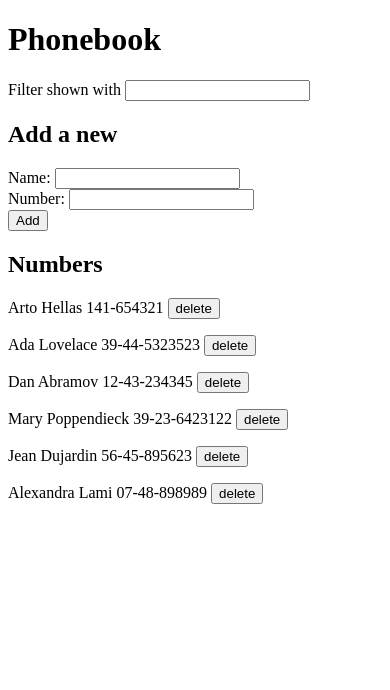
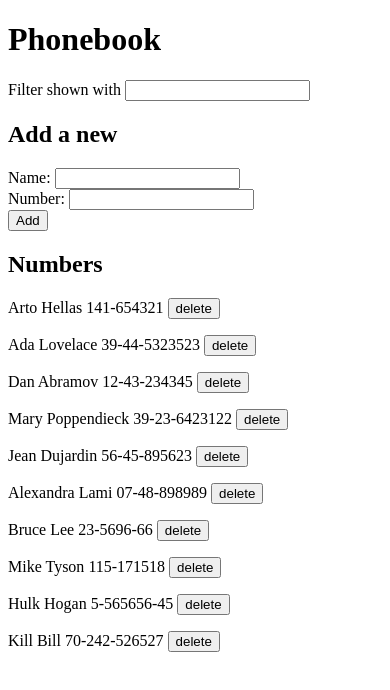
Before and after one commit to ToYzY9/part2, a React (Vite) app in the folder phonebook/: page / in a window 390 px wide. Shown: the top 690 px of the page. Built offline with nearby package versions, Linux system fonts and the light colour scheme; data requests are answered from the project's data file.

Commit message:
phonebook, étape 11 - Terminer

```diff
--- a/phonebook/db.json
+++ b/phonebook/db.json
@@ -29,6 +29,51 @@
       "id": "90b3",
       "name": "Alexandra Lami",
       "number": "07-48-898989"
+    },
+    {
+      "id": "a050",
+      "name": "Bruce Lee",
+      "number": "23-5696-66"
+    },
+    {
+      "id": "3e6e",
+      "name": "Mike Tyson",
+      "number": "115-171518"
+    },
+    {
+      "id": "9e6d",
+      "name": "Hulk Hogan",
+      "number": "5-565656-45"
+    },
+    {
+      "id": "25c3",
+      "name": "Kill Bill",
+      "number": "70-242-526527"
+    },
+    {
+      "id": "cdd0",
+      "name": "Kill Bill",
+      "number": "7"
+    },
+    {
+      "id": "112c",
+      "name": "Bruce Lee",
+      "number": "23-5696-66"
+    },
+    {
+      "id": "d45a",
+      "name": "Mike Tyson",
+      "number": "115-171518"
+    },
+    {
+      "id": "ba42",
+      "name": "Hulk Hogan",
+      "number": "5-565656-45"
+    },
+    {
+      "id": "5fe4",
+      "name": "Kill Bill",
+      "number": "70-242-526527"
     }
   ]
 }
--- a/phonebook/src/App.jsx
+++ b/phonebook/src/App.jsx
@@ -56,11 +56,30 @@ const PersonForm = ({
     );
 };
 
+const Notification = ({ message }) => {
+    const successStyle = {
+        color: "green",
+        background: "lightgrey",
+        fontSize: 20,
+        borderStyle: "solid",
+        borderRadius: 5,
+        padding: 10,
+        marginBottom: 10,
+    };
+
+    if (message === null) {
+        return null;
+    }
+
+    return <div style={message !== null ? successStyle : ""}>{message}</div>;
+};
+
 const App = () => {
     const [persons, setPersons] = useState([]);
     const [newName, setNewName] = useState("");
     const [newNumber, setNewNumber] = useState("");
     const [search, setSearch] = useState("");
+    const [errorMessage, setErrorMessage] = useState("");
 
     useEffect(() => {
         phonebookService.getAll().then((initialPersons) => {
@@ -85,7 +104,6 @@ const App = () => {
 
     const addName = (event) => {
         event.preventDefault();
-
         const newPerson = {
             name: newName,
             number: newNumber,
@@ -95,6 +113,10 @@ const App = () => {
             phonebookService.create(newPerson).then((returnedPerson) => {
                 setPersons(uniquePersons.concat(returnedPerson));
                 setNewName(""), setNewNumber("");
+                setErrorMessage(`Added ${newPerson.name}`);
+                setTimeout(() => {
+                    setErrorMessage(null);
+                }, 5000);
             });
 
             uniquePersons.map((person) => {
@@ -117,7 +139,13 @@ const App = () => {
                                     uniquePersons.concat(returnedPerson)
                                 );
                                 setNewName(""), setNewNumber("");
-                                window.location.reload();
+                                setErrorMessage(
+                                    `Successful ${newPerson.number} update`
+                                );
+                                setTimeout(() => {
+                                    setErrorMessage(null);
+                                    window.location.reload();
+                                }, 5000);
                             });
                     }
                 }
@@ -148,6 +176,7 @@ const App = () => {
     return (
         <div>
             <h1>Phonebook</h1>
+            {errorMessage ? <Notification message={errorMessage} /> : ""}
             <Filter search={search} handleSearch={handleSearch} />
             <h2>Add a new</h2>
             <PersonForm
```
